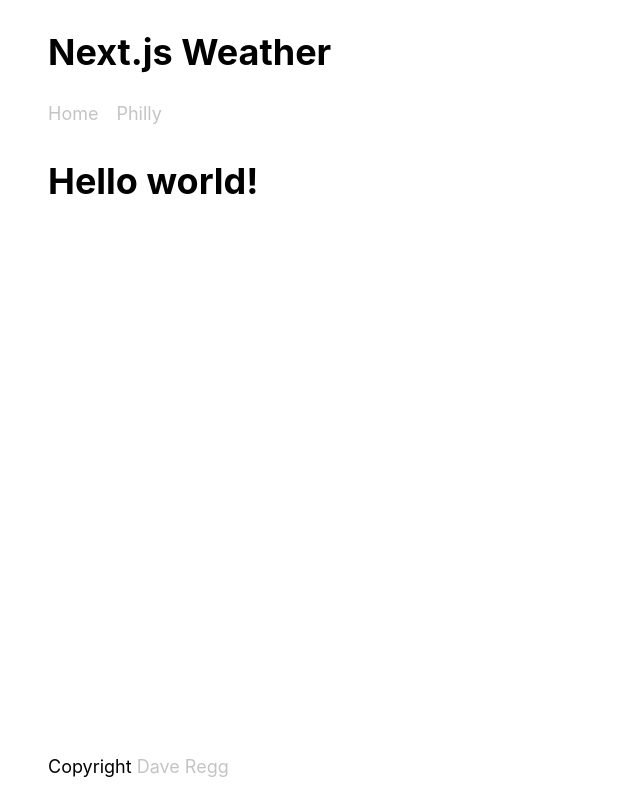
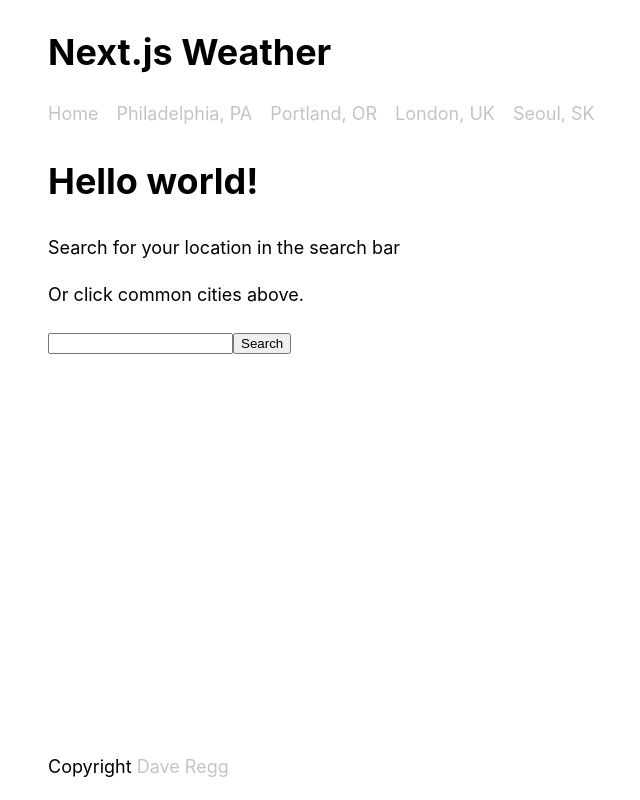
Before and after one commit to drregg6/nextjs-weather, a Next.js app: page / in a window 1280 px wide. Shown: the whole page, without its empty margins (130-770 px from the left). Built offline with nearby package versions, Linux system fonts and the light colour scheme.

Commit message:
Handling dynamic route to search for weather

```diff
--- a/components/header.js
+++ b/components/header.js
@@ -1,17 +1,13 @@
 import Link from 'next/link';
 
+import { Nav } from './nav';
 import headerStyles from './header.module.scss';
 
 export default function Header() {
   return (
     <header className={headerStyles.header}>
       <h1>Next.js Weather</h1>
-      <nav>
-        <ul>
-          <li><Link href="/"><a>Home</a></Link></li>
-          <li><Link href="/philly"><a>Philly</a></Link></li>
-        </ul>
-      </nav>
+      <Nav />
     </header>
   )
 }
--- /dev/null
+++ b/components/nav.js
@@ -0,0 +1,15 @@
+import Link from 'next/link';
+
+export const Nav = () => {
+  return (
+    <nav>
+      <ul>
+        <li><Link href="/"><a>Home</a></Link></li>
+        <li><Link href="/philly"><a>Philadelphia, PA</a></Link></li>
+        <li><Link href="/portland"><a>Portland, OR</a></Link></li>
+        <li><Link href="/london"><a>London, UK</a></Link></li>
+        <li><Link href="/seoul"><a>Seoul, SK</a></Link></li>
+      </ul>
+    </nav>
+  )
+}
--- a/pages/index.js
+++ b/pages/index.js
@@ -1,8 +1,19 @@
 import Layout from '../components/layout';
+
+const handleSubmit = ev => {
+  console.log()
+  ev.preventDefault();
+}
 
 const Homepage = () => (
   <Layout>
     <h1>Hello world!</h1>
+    <p>Search for your location in the search bar</p>
+    <p>Or click common cities above.</p>
+    <form onSubmit={(ev) => handleSubmit(ev)}>
+      <input type="text" />
+      <input type="submit" value="Search" />
+    </form>
   </Layout>
 )
 
```
Also changed, not shown: pages/city/[weather].js (added, +27 -0 lines).
